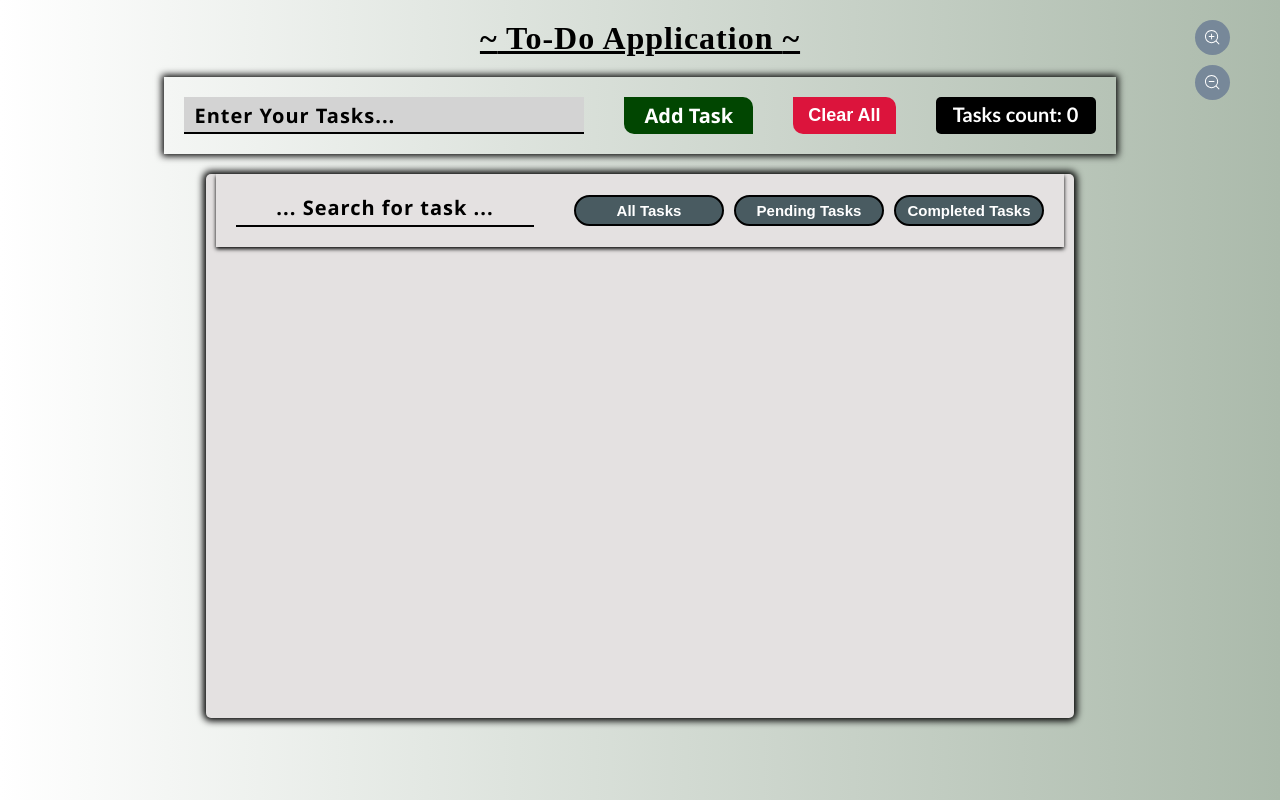
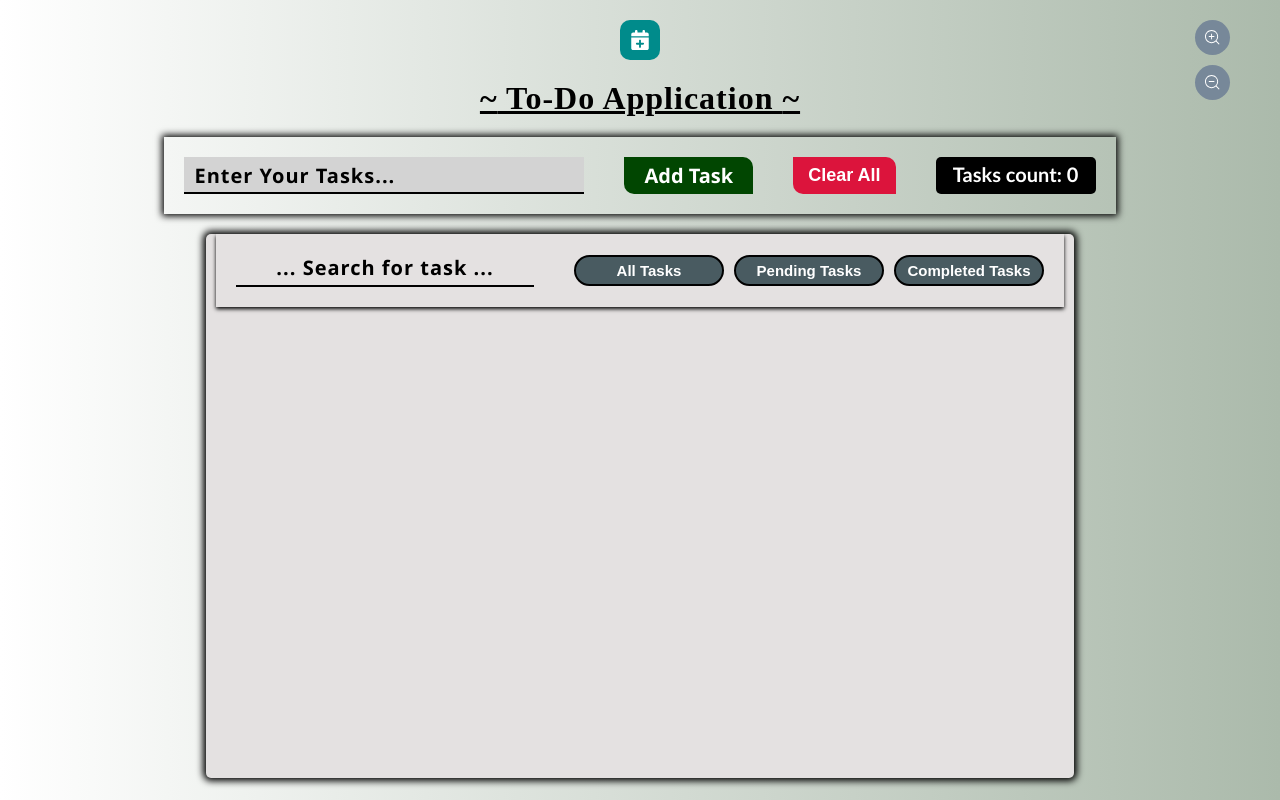
Before and after one commit to ShadabAhmed2001/todo-app, a React (Vite) app: page / in a window 1280 px wide. Built offline with nearby package versions, Linux system fonts and the light colour scheme.

Commit message:
added calender

```diff
--- a/package.json
+++ b/package.json
@@ -11,6 +11,7 @@
   },
   "dependencies": {
     "react": "^18.2.0",
+    "react-calendar": "^5.0.0",
     "react-dom": "^18.2.0",
     "react-icons": "^5.2.1"
   },
--- a/src/App.css
+++ b/src/App.css
@@ -238,3 +238,17 @@ filter: brightness(1.2);
 .all:active,.pending:active,.finished:active{
     filter: brightness(0.9);
 }
+
+.toggle-calendar{
+    padding: 10px;
+    font-size: 20px;
+    border-radius: 10px;
+    outline: none;
+    border: none;
+    background-color: darkcyan;
+    color: white;
+    cursor: pointer;
+    display: flex;
+    justify-content: center;
+    align-items: center;
+}
--- a/src/App.jsx
+++ b/src/App.jsx
@@ -1,62 +1,77 @@
+
+
 import React, { useState } from "react";
 import "./App.css";
 import { GoDotFill } from "react-icons/go";
 import { FaCheck } from "react-icons/fa";
 import { FaDeleteLeft } from "react-icons/fa6";
 import ZoomButtons from "./components/ZoomBtns";
+import Calendar from 'react-calendar';
+import { FaCalendarPlus } from "react-icons/fa6";
+import { FaCalendarMinus } from "react-icons/fa6";
+import 'react-calendar/dist/Calendar.css';  // Import the CSS for the calendar
 
 const App = () => {
-  let [todo, setTodo] = useState("");
-  let [todosArr, setTodosArr] = useState([]);
-  let [searchTodo, setSearchTodo] = useState("");
-  let [filter, setFilter] = useState("all");
+  const [todo, setTodo] = useState("");
+  const [todosArr, setTodosArr] = useState([]);
+  const [searchTodo, setSearchTodo] = useState("");
+  const [filter, setFilter] = useState("all");
+  const [selectedDate, setSelectedDate] = useState(new Date());
+  const [isCalendarVisible, setIsCalendarVisible] = useState(false);
 
-  function updateTodo({ target: { value } }) {
+  const updateTodo = ({ target: { value } }) => {
     setSearchTodo("");
     setTodo(value);
-  }
+  };
 
-  function updateTodos() {
+  const updateTodos = () => {
     if (todo) {
-      const newTodo = { task: todo, status: false };
+      const newTodo = { task: todo, status: false, date: selectedDate };
       setTodosArr([...todosArr, newTodo]);
       setTodo("");
     }
-  }
+  };
 
-  function toggleFinish(index) {
+  const toggleFinish = (index) => {
     const newTodosArr = todosArr.map((todo, i) =>
       i === index ? { ...todo, status: !todo.status } : todo
     );
+    setTodosArr(newTodosArr);
+  };
 
-    setTodosArr(newTodosArr);
-  }
-
-
-  function deleteTodo(index) {
+  const deleteTodo = (index) => {
     const newTodos = todosArr.filter((_, i) => i !== index);
     setTodosArr(newTodos);
-  }
+  };
 
-  function updateSearchTodo({ target: { value } }) {
+  const updateSearchTodo = ({ target: { value } }) => {
     setSearchTodo(value);
-  }
+  };
 
-  function clear() {
+  const clear = () => {
     setTodosArr([]);
-  }
+  };
 
-  function filterPending() {
+  const filterPending = () => {
     setFilter("pending");
-  }
+  };
 
-  function filterCompleted() {
+  const filterCompleted = () => {
     setFilter("completed");
-  }
+  };
 
-  function showAll() {
+  const showAll = () => {
     setFilter("all");
-  }
+  };
+
+  const handleDateChange = (date) => {
+    // console.log(date);
+    setSelectedDate(date);
+  };
+
+  const toggleCalendarVisibility = () => {
+    setIsCalendarVisible(!isCalendarVisible);
+  };
 
   const filteredTodos = todosArr.filter((todo) => {
     if (filter === "pending") {
@@ -68,15 +83,24 @@ const App = () => {
     }
   });
 
-  console.log(todosArr);
+  const dateFilteredTodos = filteredTodos.filter((todo) =>
+    // console.log(new Date(todo.date).toDateString())
+    new Date(todo.date).toDateString() === selectedDate.toDateString()
+  );
 
-  const searchedTodos = filteredTodos.filter((todo) =>
+  const searchedTodos = dateFilteredTodos.filter((todo) =>
     todo.task.toLowerCase().includes(searchTodo.toLowerCase())
   );
 
   return (
     <section>
-      <ZoomButtons/>
+      <ZoomButtons />
+      <button onClick={toggleCalendarVisibility} className="toggle-calendar">
+        {isCalendarVisible ? <FaCalendarMinus /> : <FaCalendarPlus />}
+      </button>
+      {isCalendarVisible && (
+        <Calendar onChange={handleDateChange} />
+      )}
       <h1>
         <span>~</span> To-Do Application <span>~</span>
       </h1>
@@ -87,6 +111,7 @@ const App = () => {
           onChange={updateTodo}
           value={todo}
           autoFocus
+          aria-label="Task input"
         />
         <button onClick={updateTodos} className="add">Add Task</button>
         <button onClick={clear} className="clear">Clear All</button>
@@ -100,6 +125,7 @@ const App = () => {
             placeholder="... Search for task ..."
             onChange={updateSearchTodo}
             value={searchTodo}
+            aria-label="Search tasks"
           />
           <div className="sort">
             <button className="all" onClick={showAll}>All Tasks</button>
@@ -109,8 +135,7 @@ const App = () => {
         </div>
 
         <div className="show-todos">
-          {searchedTodos.map((todo, index) => {
-            return (
+          {searchedTodos.map((todo, index) => (
             <div
               className={`list ${todo.status ? "completed" : ""}`}
               key={index}
@@ -120,17 +145,17 @@ const App = () => {
               <FaCheck
                 className="done"
                 onClick={() => toggleFinish(index)}
+                aria-label={`Mark task ${todo.status ? "incomplete" : "complete"}`}
               />
               <FaDeleteLeft
                 className="delete"
                 onClick={() => deleteTodo(index)}
+                aria-label="Delete task"
               />
             </div>
-            );
-          })}
+          ))}
         </div>
       </div>
-
     </section>
   );
 };
```
Also changed, not shown: 1 other file (tests, documents, lock files or other folders). Lines whose indentation alone changed are shown as unchanged.
